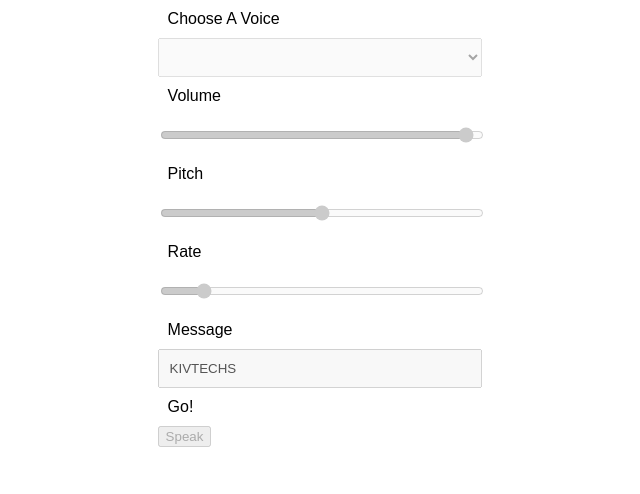
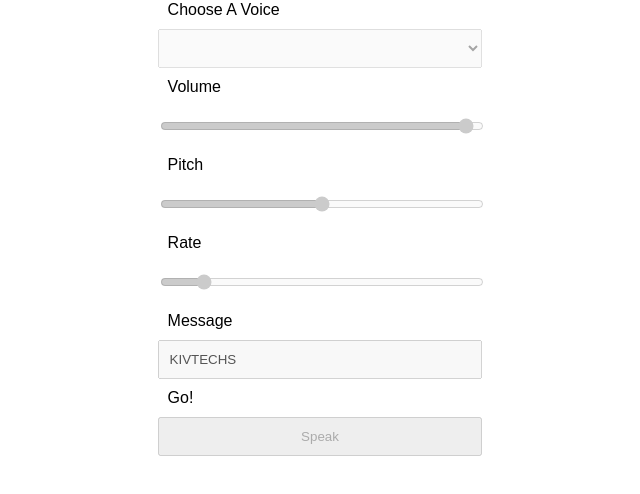
Before and after one commit to Kivtech-devel/js_tts, a plain HTML site: page index.html in a window 1280 px wide. Shown: the part 266-760 px from the top of the page, without its empty margins (320-960 px from the left). Drawn offline with Linux system fonts and the light colour scheme.

Commit message:
Update index.html

```diff
--- a/index.html
+++ b/index.html
@@ -1,6 +1,6 @@
 <form id="demo" class="widget-wrap">
   <div id="vol"></div>
-  <link rel="stylesheet" href="style.css">
+      <link rel="stylesheet" href="style.css">
   <h1>JS TEXT-TO-SPEECH</h1>
 
   <!-- (A) VOICE PICKER -->
@@ -8,7 +8,7 @@
 
   <select id="demo-voice" disabled></select>
 
-  <!-- (B) VOLUME + PITCH + RATE -->
+   <!-- (B) VOLUME + PITCH + RATE -->
   <label>Volume</label>
   <input type="range" id="demo-vol" min="0" max="1" step="0.1" value="1" disabled>
   <label>Pitch</label>
@@ -22,7 +22,9 @@
 
   <!-- (D) GO! -->
   <label>Go!</label>
-  <button id="demo-go" disabled>Speak</button>
+  <input type="submit" id="demo-go" disabled value="Speak"/>
+
+  <!-- (X) VISIT CODE-BOXX -->
 
 </form>
-<script src="script.js"></script>
+ <script src="script.js"></script>
```
